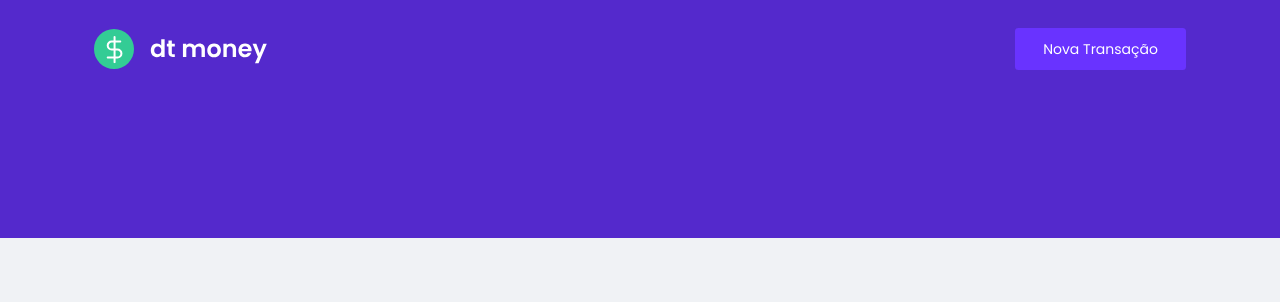
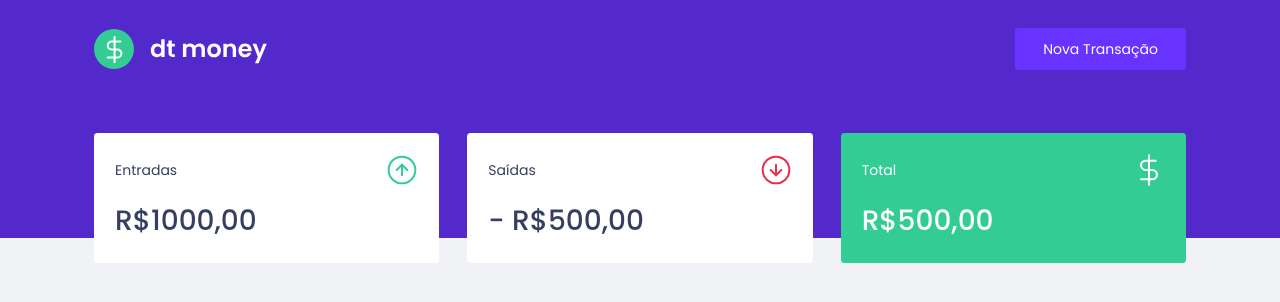
Before and after one commit to claro-bruno/2-dtmoney, a React (Create React App) app: page / in a window 1280 px wide. Shown: the top 302 px of the page. Built offline with nearby package versions, Linux system fonts and the light colour scheme.

Commit message:
Dashboard Summary Components

```diff
--- a/public/index.html
+++ b/public/index.html
@@ -7,7 +7,7 @@
     <meta name="viewport" content="width=device-width, initial-scale=1" />
     <link rel="shortcut icon" href="favicon.png" type="image/png">
     <title>DyMoney</title>
-    <link href="https://fonts.googleapis.com/css2?family=Poppins:wght@400;600&display=swap" rel="stylesheet">
+    <link href="https://fonts.googleapis.com/css2?family=Poppins:wght@400;500;600&display=swap" rel="stylesheet">
   </head>
   <body>
     <noscript>You need to enable JavaScript to run this app.</noscript>
--- a/src/App.tsx
+++ b/src/App.tsx
@@ -1,3 +1,4 @@
+import { Dashboard } from "./components/Dashboard";
 import { Header } from "./components/Header";
 import { GlobalStyle } from "./styles/global";
 
@@ -5,6 +6,7 @@
   return (
     <>
       <Header />
+      <Dashboard />
       <GlobalStyle />
     </>
   );
--- /dev/null
+++ b/src/components/Dashboard/index.tsx
@@ -0,0 +1,10 @@
+import { Container } from "../Dashboard/styles";
+import { Summary } from "../Summary";
+
+export function Dashboard() {
+  return (
+    <Container>
+      <Summary />
+    </Container>
+  );
+}
--- /dev/null
+++ b/src/components/Dashboard/styles.ts
@@ -0,0 +1,7 @@
+import styled from "styled-components";
+
+export const Container = styled.main`
+  max-width: 1120px;
+  margin: 0 auto;
+  padding: 2.5rem 1rem;
+`;
--- /dev/null
+++ b/src/components/Summary/index.tsx
@@ -0,0 +1,35 @@
+import IncomeImg from '../../assets/income.svg';
+import OutcomeImg from '../../assets/outcome.svg';
+import TotalImg from '../../assets/total.svg';
+
+import { Container } from "./styles";
+
+export function Summary() {
+  return (
+    <Container>
+      <div>
+        <header>
+          <p>Entradas</p>
+          <img src={ IncomeImg } alt="Entradas" />
+        </header>
+        <strong>R$1000,00</strong>
+      </div>
+
+      <div>
+        <header>
+          <p>Saídas</p>
+          <img src={ OutcomeImg } alt="Saidas" />
+        </header>
+        <strong>- R$500,00</strong>
+      </div>
+
+      <div className="highlight-background">
+        <header>
+          <p>Total</p>
+          <img src={ TotalImg } alt="Total" />
+        </header>
+        <strong>R$500,00</strong>
+      </div>
+    </Container>
+  );
+}
--- /dev/null
+++ b/src/components/Summary/styles.ts
@@ -0,0 +1,33 @@
+import styled from "styled-components";
+
+export const Container = styled.div`
+  display: grid;
+  grid-template-columns: repeat(3, 1fr);
+  gap: 2rem;
+  margin-top: -10rem;
+
+  div {
+    background: var(--shape);
+    padding: 1.5rem;
+    border-radius: 0.25rem;
+    color: var(--text-title);
+
+    header {
+      display: flex;
+      align-items: center;
+      justify-content: space-between;
+    }
+
+    strong {
+      display: block;
+      margin-top: 1rem;
+      font-size: 2rem;
+      font-weight: 500;
+      line-height: 3rem;
+    }
+    &.highlight-background {
+      background: var(--green);
+      color: #FFF;
+    }
+  }
+`;
--- a/src/styles/global.ts
+++ b/src/styles/global.ts
@@ -7,6 +7,7 @@
   --red: #e52e4d;
   --blue: #5429cc;
   --blue-light: #6933ff;
+  --green: #33cc95;
 
   --text-title: #363f5f;
   --text-body: #969cb3;
```
